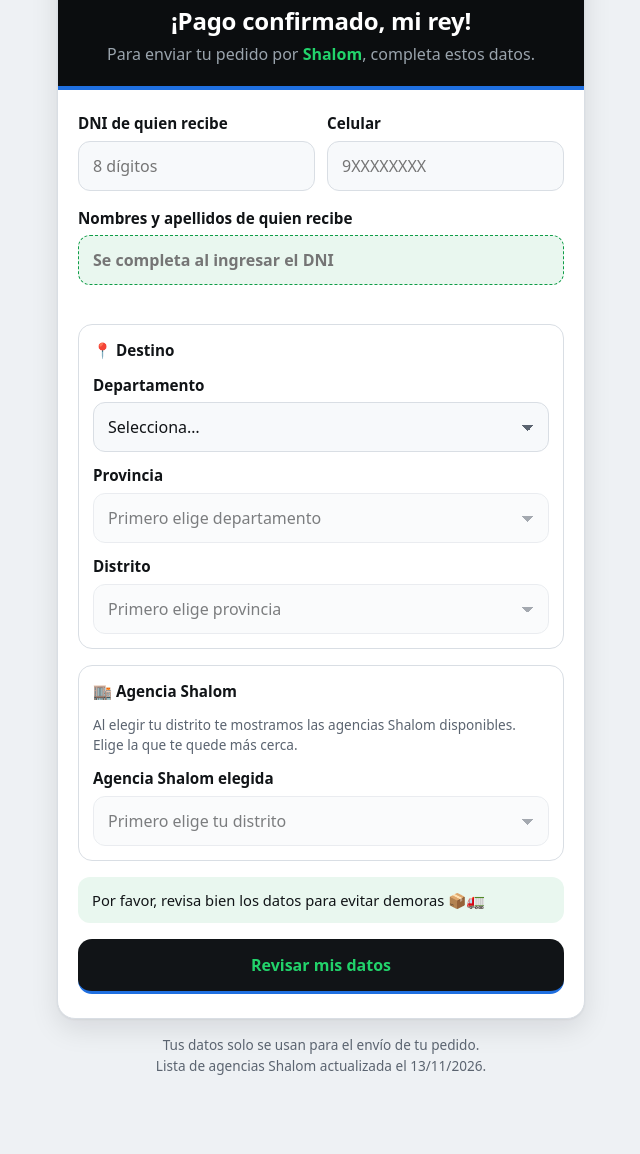
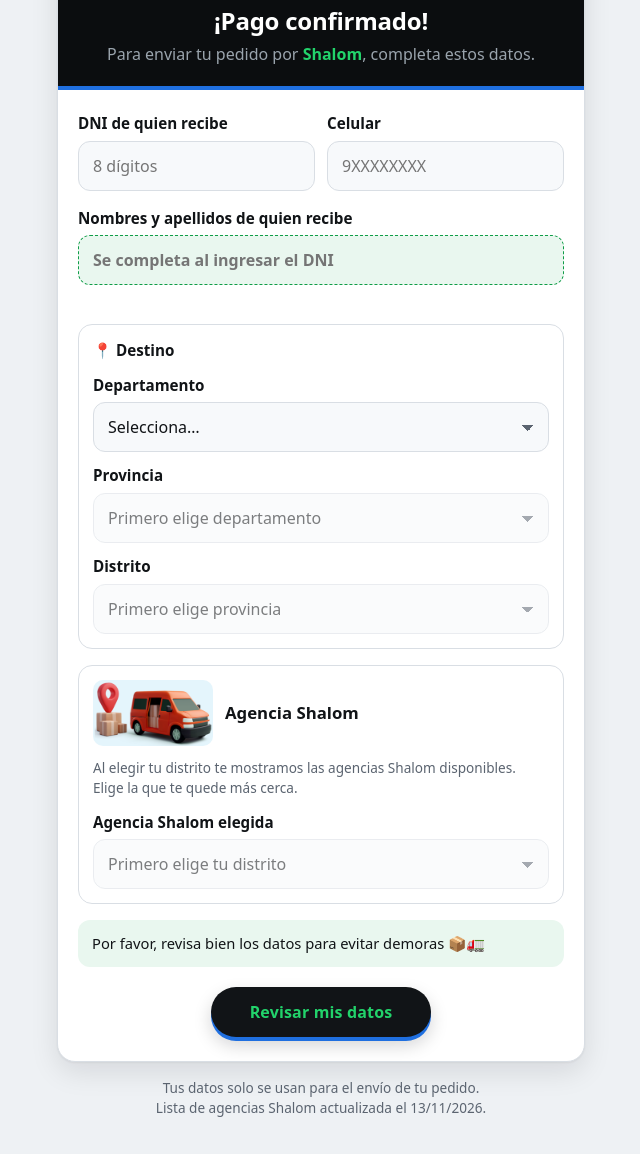
Before and after one commit to KriikeTT/envio-shalom, a plain HTML site: page formulario-envio-shalom.html in a window 1280 px wide. Shown: the part 146-1300 px from the top of the page, without its empty margins (319-959 px from the left). Drawn offline with Linux system fonts and the light colour scheme.

Commit message:
Título '¡Pago confirmado!', imagen de envío en Agencia Shalom y botones compactos

```diff
--- a/formulario-envio-shalom.html
+++ b/formulario-envio-shalom.html
@@ -70,15 +70,21 @@
   .dni-status{font-size:.85rem;color:var(--muted);min-height:1.2em}
   .dni-status.ok{color:var(--accent)}
   .dni-status.warn{color:var(--gold)}
+  .ag-head{display:flex;align-items:center;gap:12px}
+  .ag-head img{width:120px;height:auto;border-radius:10px;flex:none}
+  .ag-head .group-title{font-size:1.05rem}
   .ag-info{background:var(--field);border:1px dashed var(--line);border-radius:12px;padding:10px 12px;font-size:.88rem;color:var(--muted)}
   .ag-info strong{color:var(--ink);display:block;font-size:.92rem}
   .ag-note{font-size:.85rem;color:var(--gold);margin:0}
   .notice{background:var(--accent-soft);border-radius:12px;padding:12px 14px;font-size:.92rem}
-  .btn{width:100%;font:inherit;font-weight:700;border:0;border-radius:14px;padding:14px 16px;cursor:pointer;background:var(--btn-bg);color:var(--btn-ink);border-bottom:3px solid var(--brand-blue)}
+  /* Botones compactos y centrados, con aspecto de botón */
+  .btn{display:block;width:auto;min-width:220px;max-width:100%;margin:4px auto 0;font:inherit;font-weight:700;letter-spacing:.01em;border:0;border-radius:999px;padding:13px 34px;cursor:pointer;background:var(--btn-bg);color:var(--btn-ink);box-shadow:0 4px 0 var(--brand-blue),0 8px 18px rgba(11,13,15,.18);transition:transform .08s,box-shadow .08s}
   .btn:hover{filter:brightness(1.15)}
-  .btn.ghost{border-bottom-width:1.5px}
+  .btn:active{transform:translateY(3px);box-shadow:0 1px 0 var(--brand-blue),0 3px 8px rgba(11,13,15,.18)}
+  .btn.ghost{box-shadow:none;border:1.5px solid var(--line)}
+  .btn.ghost:active{transform:translateY(1px)}
   .btn.ghost{background:transparent;color:var(--ink);border:1.5px solid var(--line)}
-  .btn-row{display:grid;gap:10px}
+  .btn-row{display:grid;gap:14px}
   /* revisión */
   .review{display:none}
   .review.show{display:block}
@@ -100,7 +106,7 @@
     <section id="step-form">
       <div class="hero">
         <img class="logo" src="logo-luxury.webp" alt="Luxury Skincar's" width="96" height="96">
-        <h1>¡Pago confirmado, mi rey!</h1>
+        <h1>¡Pago confirmado!</h1>
         <p class="lead">Para enviar tu pedido por <strong>Shalom</strong>, completa estos datos.</p>
         <span id="orderTag" class="order hidden"></span>
       </div>
@@ -146,7 +152,10 @@
         </div>
 
         <div class="group">
-          <p class="group-title">🏬 Agencia Shalom</p>
+          <div class="ag-head">
+            <img src="agencia-envio.png" alt="" width="150" height="83">
+            <p class="group-title">Agencia Shalom</p>
+          </div>
           <p class="hint">Al elegir tu distrito te mostramos las agencias Shalom disponibles. Elige la que te quede más cerca.</p>
           <div class="field" data-f="agencia">
             <label for="agencia">Agencia Shalom elegida</label>
```
Also changed, not shown: shalom-form/plantilla.html (+14 -5 lines), agencia-envio.png (added), 1 other file.
